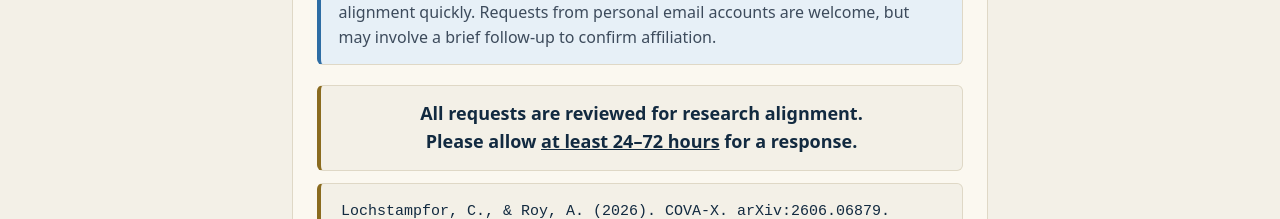
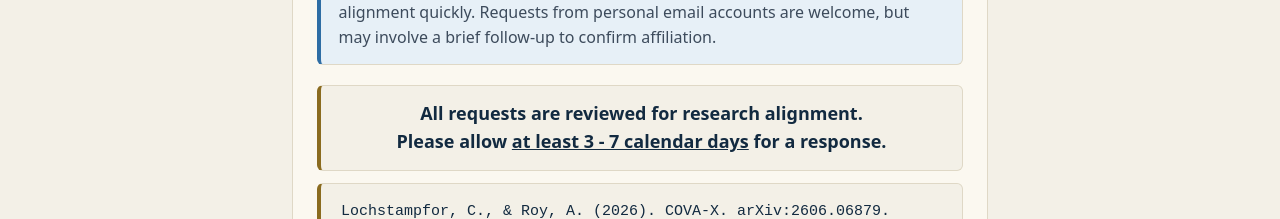
Before and after one commit to CLochstampfor60/scamlingua-site, a plain HTML site: page index.html in a window 1280 px wide. Shown: the part 3320-3539 px from the top of the page. Drawn offline with Linux system fonts and the light colour scheme.

Commit message:
Updated timeframe expectation for responses sent to dataholder, changing from 24-72 hours to 3-7 calendar days in Requesting Access section.

```diff
--- a/index.html
+++ b/index.html
@@ -196,7 +196,7 @@
           helps us confirm research alignment quickly. Requests from personal email
           accounts are welcome, but may involve a brief follow-up to confirm affiliation.
         </p>
-        <p class="response-note">All requests are reviewed for research alignment.<br>Please allow <u>at least 24–72 hours</u> for a response.</p>
+        <p class="response-note">All requests are reviewed for research alignment.<br>Please allow <u>at least 3 - 7 calendar days</u> for a response.</p>
         <div class="citation-block">
           <strong>Lochstampfor, C., &amp; Roy, A. (2026). COVA-X. arXiv:2606.06879.<br>
           https://arxiv.org/abs/2606.06879</strong>
```
